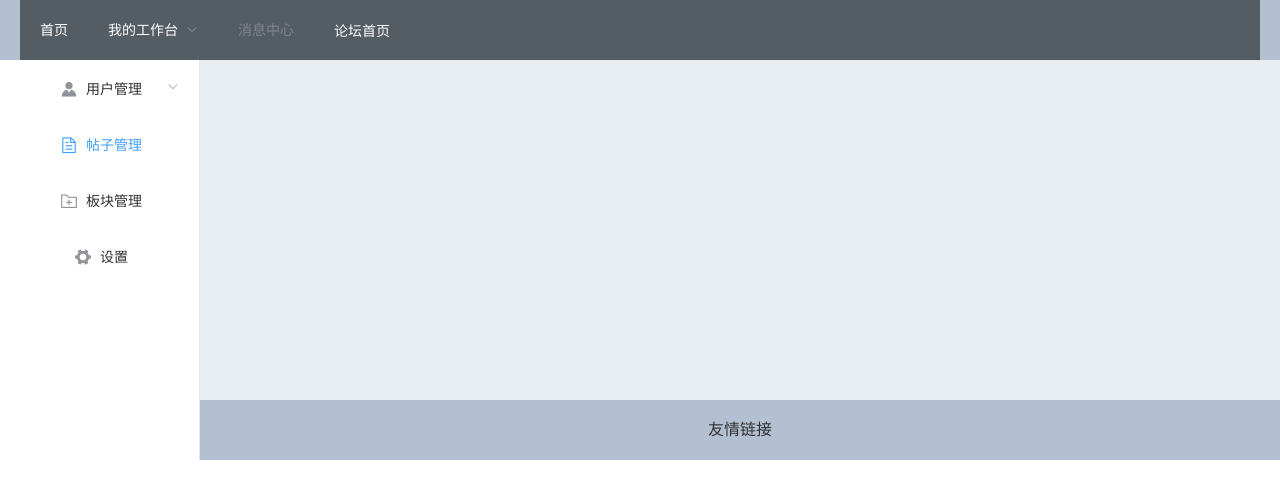
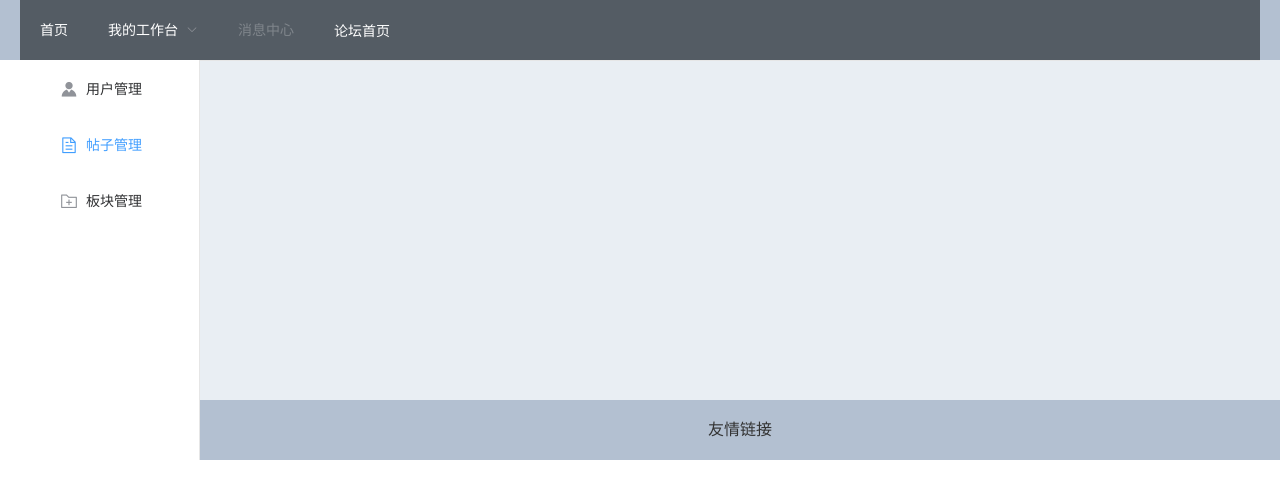
Before and after one commit to cp3geek/forum, a Vue app: page /backstagehome in a window 1280 px wide. Shown: the top 498 px of the page. Built offline with nearby package versions, Linux system fonts and the light colour scheme.

Commit message:
侧边栏路由跳转完成

```diff
--- /dev/null
+++ b/src/components/backstagehome/ArticleManger.vue
@@ -0,0 +1,3 @@
+<template>
+  <div>1422552</div>
+</template>
--- a/src/components/backstagehome/BackStageHome.vue
+++ b/src/components/backstagehome/BackStageHome.vue
@@ -10,7 +10,7 @@
       <el-container>
         <el-main>
           <div>
-            <Main />
+            <router-view></router-view>
           </div>
         </el-main>
         <el-footer>
@@ -26,7 +26,7 @@
 <script>
 import Header from "../backstagehome/Header.vue";
 import Sidebar from "../backstagehome/Sidebar.vue";
-import Main from "../backstagehome/main.vue";
+
 import Footer from "../backstagehome/Footer.vue";
 
 export default {
@@ -38,7 +38,7 @@ export default {
   components: {
     Header,
     Sidebar,
-    Main,
+
     Footer
   }
 };
--- a/src/components/backstagehome/Sidebar.vue
+++ b/src/components/backstagehome/Sidebar.vue
@@ -1,23 +1,17 @@
 <template>
-  <el-menu default-active="2" class="el-menu-vertical-demo" @open="handleOpen" @close="handleClose">
-    <el-submenu index="1">
+  <el-menu
+    default-active="2"
+    class="el-menu-vertical-demo"
+    @open="handleOpen"
+    @close="handleClose"
+    @select="handleSelect"
+  >
+    <el-menu-item index="1">
       <template slot="title">
         <i class="el-icon-s-custom"></i>
         <span>用户管理</span>
       </template>
-      <el-menu-item-group>
-        <template slot="title">分组一</template>
-        <el-menu-item index="1-1">选项1</el-menu-item>
-        <el-menu-item index="1-2">选项2</el-menu-item>
-      </el-menu-item-group>
-      <el-menu-item-group title="分组2">
-        <el-menu-item index="1-3">选项3</el-menu-item>
-      </el-menu-item-group>
-      <el-submenu index="1-4">
-        <template slot="title">选项4</template>
-        <el-menu-item index="1-4-1">选项1</el-menu-item>
-      </el-submenu>
-    </el-submenu>
+    </el-menu-item>
 
     <el-menu-item index="2">
       <i class="el-icon-document"></i>
@@ -27,10 +21,6 @@
     <el-menu-item index="3">
       <i class="el-icon-folder-add"></i>
       <span slot="title">板块管理</span>
-    </el-menu-item>
-    <el-menu-item index="4">
-      <i class="el-icon-s-tools"></i>
-      <span slot="title">设置</span>
     </el-menu-item>
   </el-menu>
 </template>
@@ -56,6 +46,20 @@ export default {
     },
     handleClose(key, keyPath) {
       console.log(key, keyPath);
+    },
+    handleSelect(key, keyPath) {
+      console.log(keyPath);
+      switch (key) {
+        case "1":
+          this.$router.push("/usermanger");
+          break;
+        case "2":
+          this.$router.push("/articlemanger");
+          break;
+        case "3":
+          this.$router.push("/typemanger");
+          break;
+      }
     }
   }
 };
--- /dev/null
+++ b/src/components/backstagehome/TypeManger.vue
@@ -0,0 +1,3 @@
+<template>
+  <div>sadasdadasdcxzvxcvxchfgh25522</div>
+</template>
--- /dev/null
+++ b/src/components/backstagehome/UserManger.vue
@@ -0,0 +1,3 @@
+<template>
+  <div>sdasdasdasd</div>
+</template>
--- a/src/router/index.js
+++ b/src/router/index.js
@@ -23,7 +23,24 @@ const routes = [
 
   {
     path: "/backstagehome",
-    component: () => import("../components/backstagehome/BackStageHome.vue")
+    component: () => import("../components/backstagehome/BackStageHome.vue"),
+    children: [
+      {
+        path: "/usermanger",
+        name: "usermanger",
+        component: () => import("../components/backstagehome/UserManger.vue")
+      },
+      {
+        path: "/articlemanger",
+        name: "articlemanger",
+        component: () => import("../components/backstagehome/ArticleManger.vue")
+      },
+      {
+        path: "/typemanger",
+        name: "typemanger",
+        component: () => import("../components/backstagehome/TypeManger.vue")
+      }
+    ]
   },
   {
     path: "/userhome",
@@ -53,6 +70,7 @@ const routes = [
     name: "PostArticle",
     component: () => import("../components/articlehome/PostArticle")
   }
+  ,
 ];
 
 const router = new VueRouter({
```
